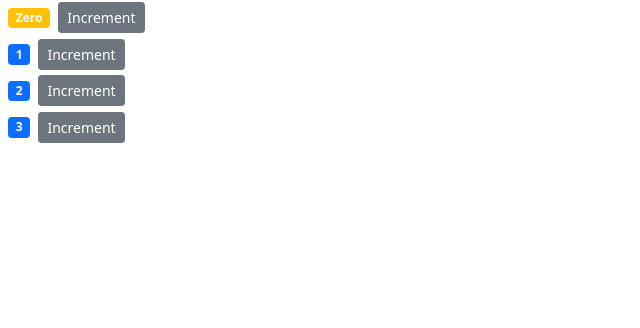
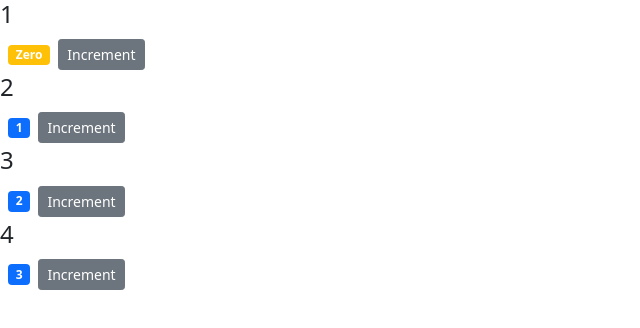
Before and after one commit to flick-23/react-app, a React (Create React App) app in the folder counter-app/: page / in a window 1280 px wide. Shown: the top 328 px of the page, without its empty margins (0-640 px from the left). Built offline with nearby package versions, Linux system fonts and the light colour scheme.

Commit message:
Passing Children

```diff
--- a/counter-app/src/components/counter.jsx
+++ b/counter-app/src/components/counter.jsx
@@ -32,6 +32,7 @@
         console.log('props',this.props);    //properties of the props obj
         return (
         <div>
+        <h4>{this.props.id}</h4>
             <span className={this.getBadgeClasses()}>{this.formatCount()}</span>
             <button onClick={() => this.handleIncrement(12)} className="btn btn-secondary btn-sm">Increment</button>
         </div>
--- a/counter-app/src/components/counters.jsx
+++ b/counter-app/src/components/counters.jsx
@@ -13,7 +13,11 @@
 
     render() {
         return (<div>
-            {this.state.counters.map(counter => <Counter key={counter.id} value={counter.value}/>)}
+            {this.state.counters.map(counter =>
+            <Counter key={counter.id} value={counter.value} id={counter.id}>
+                {/* <h4>Counter #{counter.id}</h4> */}
+            </Counter>
+            )}
         </div>);
     }
 }
```
